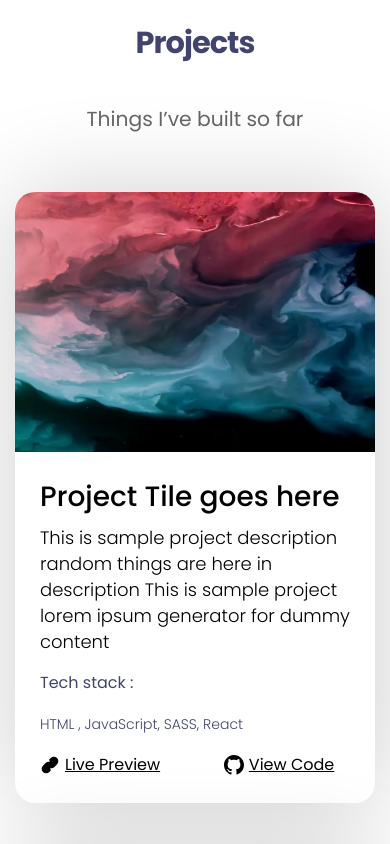
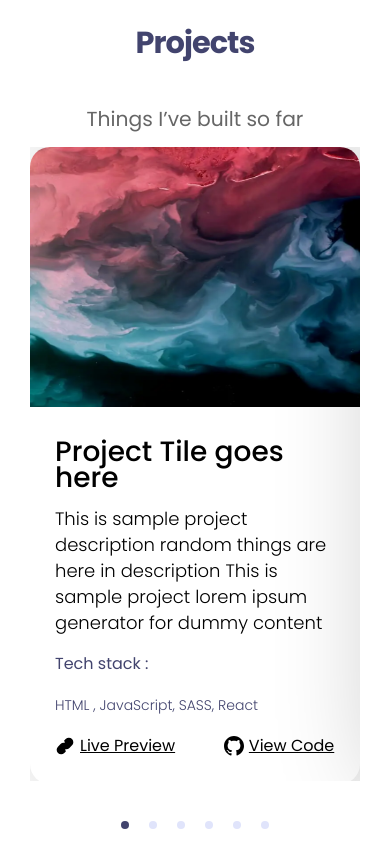
Before and after one commit to olvalaskevich/portfolio-start-project, a React app: page / in a window 390 px wide. Shown: the part 2100-2944 px from the top of the page. Built offline with nearby package versions, Linux system fonts and the light colour scheme.

Commit message:
add slider

```diff
--- a/src/layout/sections/projects/Projects.tsx
+++ b/src/layout/sections/projects/Projects.tsx
@@ -10,6 +10,7 @@ import {Container} from "../../../components/container/Conteiner";
 import {StyledTitle2} from "../../../components/titel2styled/Title2.styled";
 import {S} from "../stack/Stack_Styles";
 import {Sp} from './Projects_Styles'
+import {SliderMobile} from "./SliderMobile";
 
 const projectsData=[
     {
@@ -40,19 +41,31 @@ const projectsData=[
 
 
 export const Projects:React.FC = () => {
+    const [width, setWidth] = React.useState(window.innerWidth);
+    const breakpoint = 809;
+
+    React.useEffect(() => {
+        const handleWindowResize = () => setWidth(window.innerWidth)
+        window.addEventListener("resize", handleWindowResize);
+        return () => window.removeEventListener("resize", handleWindowResize);
+    }, []);
+
     return (
         <Sp.Projects>
             <Container>
                 <StyledTitle2 size={'calc((100vw - 360px)/(1600 - 360) * (48 - 30) + 30px)'} height={'26px'} align={'center'}>Projects</StyledTitle2>
                 <S.ThirdTitle>Things I’ve built so far</S.ThirdTitle>
-        <Sp.Cards>
+                {width<breakpoint ? <SliderMobile/>:
+                    <Sp.Cards>
 
-            {projectsData.map((s ,index)=>{
-                return <Project src={s.src} key={index}
-                                alt={s.alt}/>
-            })}
+                        {projectsData.map((s, index) => {
+                            return <Project src={s.src} key={index}
+                                            alt={s.alt}/>
+                        })}
 
-        </Sp.Cards>
+                    </Sp.Cards>
+
+                }
             </Container>
         </Sp.Projects>
     );
```
